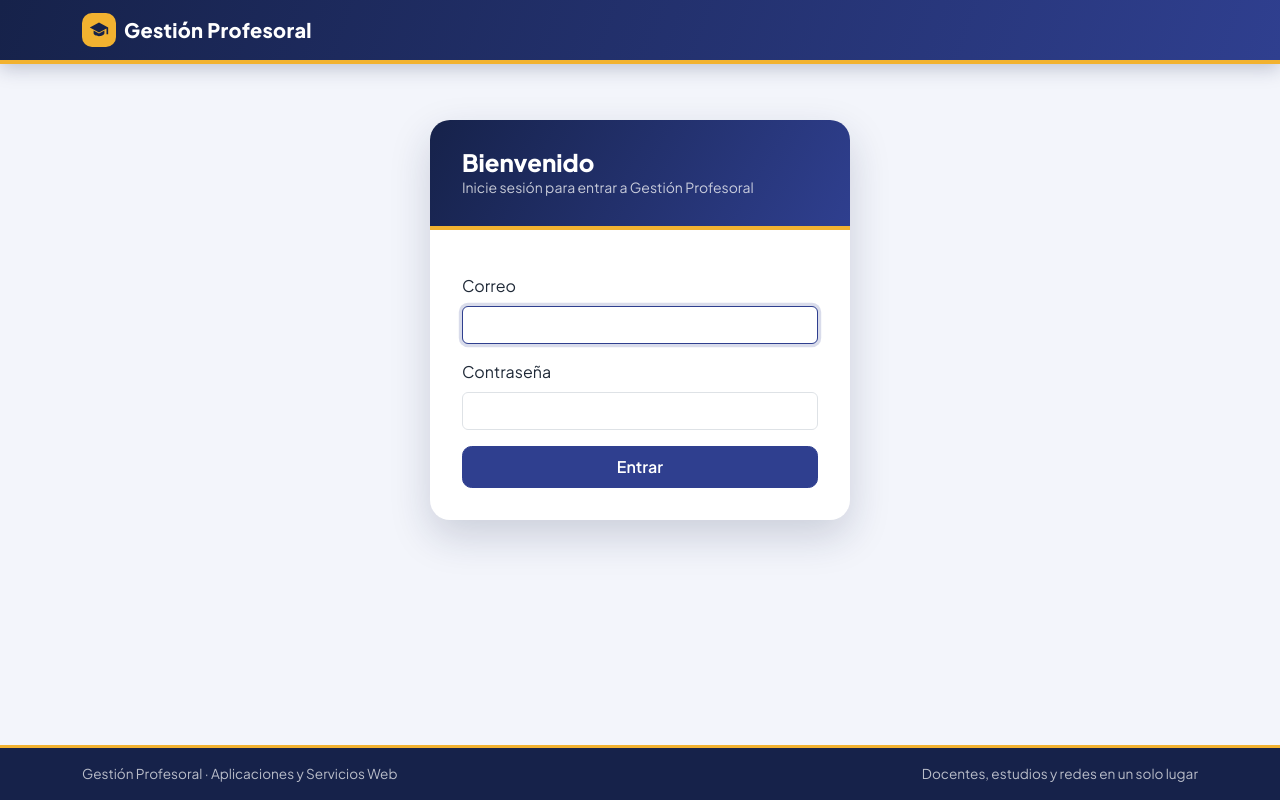
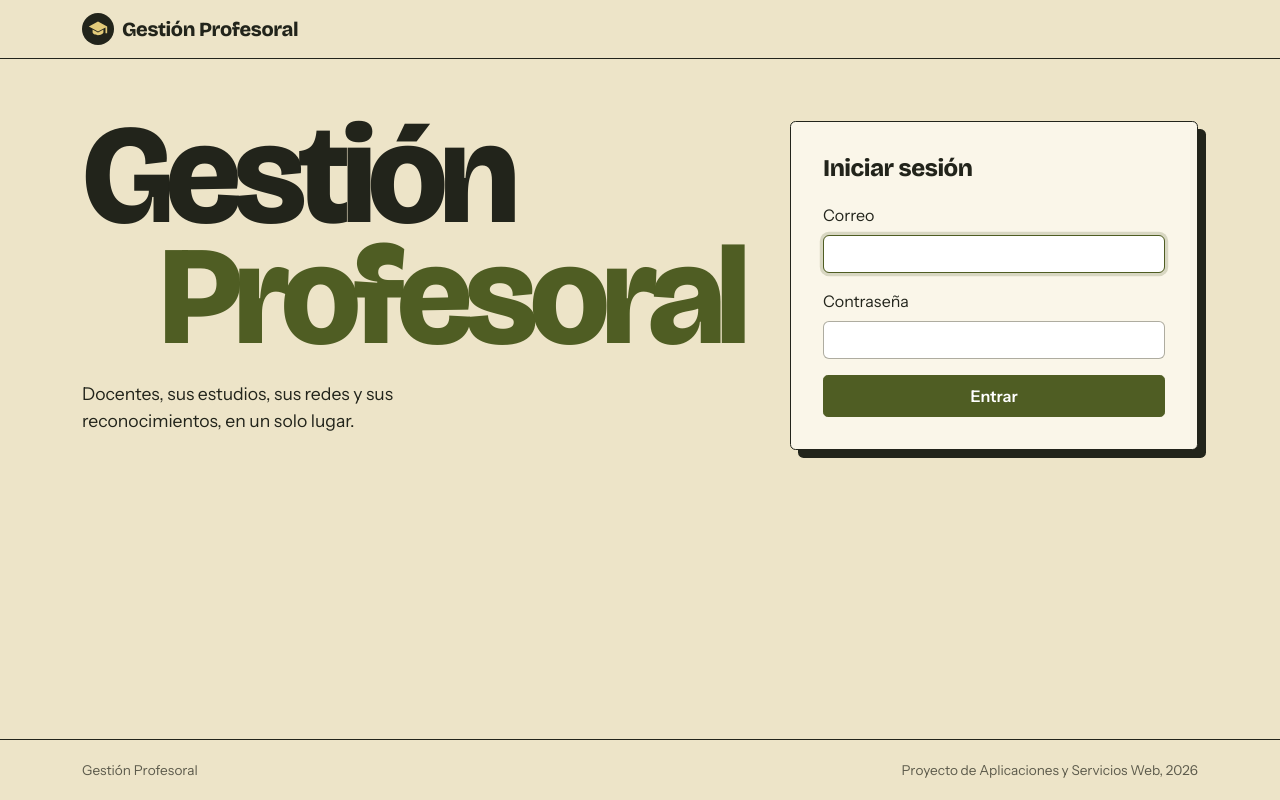
Before and after one commit to juanjosedh28-alt/proyecto_gestion_profesoral, an ASP.NET Core app: page /Sesion/Iniciar in a window 1280 px wide. Run offline with ASP.NET Core 8, Linux system fonts and the light colour scheme.

Commit message:
Front: tema arena y oliva inspirado en un sitio de Awwwards: titular grande, indice tipografico de las 16 tablas, entrada a dos columnas
Co-Authored-By: Claude Opus 5.5 <noreply@anthropic.com>
Claude-Session: https://claude.ai/code/session_01ARWuSf4dLYNHrEJH7h9gR9

```diff
--- a/front_razor/Pages/Sesion/Iniciar.cshtml
+++ b/front_razor/Pages/Sesion/Iniciar.cshtml
@@ -2,12 +2,14 @@
 @model front_razor.Pages.Sesion.IniciarModel
 @{ ViewData["Title"] = "Iniciar sesión"; }
 
+@* A la izquierda el nombre del módulo en grande; a la derecha, el formulario. *@
 <div class="gp-entrada">
-    <div class="gp-entrada-cabeza">
-        <h1 class="h4">Bienvenido</h1>
-        <div class="small opacity-75">Inicie sesión para entrar a Gestión Profesoral</div>
+    <div class="gp-entrada-marca">
+        <h1 class="gp-titular"><span>Gestión</span><span>Profesoral</span></h1>
+        <p>Docentes, sus estudios, sus redes y sus reconocimientos, en un solo lugar.</p>
     </div>
     <div class="gp-entrada-cuerpo">
+        <h2 class="h4">Iniciar sesión</h2>
         @if (Model.Aviso != null)
         {
             <div class="alert alert-warning">@Model.Aviso</div>
--- a/front_razor/Pages/Shared/_Layout.cshtml
+++ b/front_razor/Pages/Shared/_Layout.cshtml
@@ -21,7 +21,7 @@
     <title>@ViewData["Title"] - Gestión Profesoral</title>
     <link rel="stylesheet" href="https://cdn.jsdelivr.net/npm/bootstrap@5.3.3/dist/css/bootstrap.min.css" />
     <link rel="preconnect" href="https://fonts.googleapis.com" />
-    <link rel="stylesheet" href="https://fonts.googleapis.com/css2?family=Plus+Jakarta+Sans:wght@400;500;600;700;800&display=swap" />
+    <link rel="stylesheet" href="https://fonts.googleapis.com/css2?family=Bricolage+Grotesque:opsz,wght@12..96,500..800&family=Instrument+Sans:wght@400;500;600;700&display=swap" />
     @* El tema visual (colores, tarjetas, tablas): va después de Bootstrap para ajustarlo. *@
     <link rel="stylesheet" href="~/css/tema.css" asp-append-version="true" />
     <style>
@@ -34,7 +34,7 @@
     </style>
 </head>
 <body class="@(soloLectura ? "solo-lectura" : "")">
-    <nav class="navbar navbar-expand-lg navbar-dark gp-barra mb-4">
+    <nav class="navbar navbar-expand-lg navbar-light gp-barra mb-4">
         <div class="container">
             <a class="navbar-brand" href="/">
                 <span class="gp-logo" aria-hidden="true">
@@ -101,7 +101,7 @@
                             </li>
                         }
                     </ul>
-                    <div class="d-flex align-items-center gap-2 text-light small gp-usuario">
+                    <div class="d-flex align-items-center gap-2 small gp-usuario">
                         <span title="@SesionUsuario.Email(sesion)">@SesionUsuario.Nombre(sesion) <span class="gp-rol">@SesionUsuario.Roles(sesion)</span></span>
                         <form method="post" action="/Sesion/Salir" class="no-ocultar m-0">
                             @Html.AntiForgeryToken()
@@ -123,8 +123,8 @@
     </main>
     <footer class="gp-pie">
         <div class="container d-flex flex-wrap justify-content-between gap-2">
-            <span>Gestión Profesoral · Aplicaciones y Servicios Web</span>
-            <span>Docentes, estudios y redes en un solo lugar</span>
+            <span>Gestión Profesoral</span>
+            <span>Proyecto de Aplicaciones y Servicios Web, 2026</span>
         </div>
     </footer>
     <script src="https://cdn.jsdelivr.net/npm/bootstrap@5.3.3/dist/js/bootstrap.bundle.min.js"></script>
--- a/front_razor/wwwroot/css/tema.css
+++ b/front_razor/wwwroot/css/tema.css
@@ -2,134 +2,132 @@
    Tema visual de Gestión Profesoral.
    Solo cambia la apariencia: no esconde ni muestra nada (el modo consulta
    sigue en _Layout.cshtml). Va DESPUÉS de Bootstrap para poder ajustarlo.
-   Colores: azul noche (institucional), dorado (acento) y un color por grupo
-   de tablas, el mismo en el menú y en la página de inicio.
+
+   Idea: una página cálida, de arena y paja, con tipografía grande en vez de
+   cajas. Cada grupo de tablas tiene su color, el mismo en todo el sitio.
    ===================================================================== */
 :root {
-    --gp-noche: #16224a;
-    --gp-indigo: #2f3f8f;
-    --gp-dorado: #f2b230;
-    --gp-fondo: #f3f5fb;
-    --gp-texto: #1f2937;
-    --gp-catalogos: #0f8b8d;   /* verde azulado */
-    --gp-docentes: #3b5bdb;    /* azul */
-    --gp-relaciones: #8b5cf6;  /* violeta */
-    --gp-acceso: #e8590c;      /* naranja */
-    --bs-primary: #2f3f8f;
-    --bs-primary-rgb: 47, 63, 143;
-    --bs-link-color: #2f3f8f;
-    --bs-link-hover-color: #16224a;
-    --bs-body-font-family: "Plus Jakarta Sans", system-ui, -apple-system, "Segoe UI", sans-serif;
+    --gp-arena: #ede4c8;     /* fondo */
+    --gp-papel: #faf6e9;     /* superficies: tablas, formularios */
+    --gp-paja: #e3cb7a;      /* resaltado */
+    --gp-oliva: #4f5d23;     /* acción principal */
+    --gp-tinta: #22241b;     /* texto */
+    --gp-linea: rgba(34, 36, 27, .16);
+    --gp-catalogos: #4f5d23; /* oliva */
+    --gp-docentes: #2c5552;  /* pino */
+    --gp-relaciones: #8a6420;/* ocre */
+    --gp-acceso: #6a3b57;    /* ciruela */
+    --gp-display: "Bricolage Grotesque", "Instrument Sans", system-ui, sans-serif;
+
+    --bs-body-font-family: "Instrument Sans", system-ui, -apple-system, "Segoe UI", sans-serif;
+    --bs-body-color: var(--gp-tinta);
+    --bs-body-bg: var(--gp-arena);
+    --bs-primary: var(--gp-oliva);
+    --bs-primary-rgb: 79, 93, 35;
+    --bs-link-color: var(--gp-oliva);
+    --bs-link-color-rgb: 79, 93, 35;
+    --bs-link-hover-color: var(--gp-tinta);
+    --bs-border-color: var(--gp-linea);
+    --bs-secondary-color: #5d5b4c;
 }
 
-body {
-    background: var(--gp-fondo);
-    color: var(--gp-texto);
-    min-height: 100vh;
-    display: flex;
-    flex-direction: column;
+body { min-height: 100vh; display: flex; flex-direction: column; }
+main { flex: 1; }
+::selection { background: var(--gp-paja); color: var(--gp-tinta); }
+:focus-visible { outline: 3px solid var(--gp-oliva); outline-offset: 2px; }
+
+h1, h2, h3, .h1, .h2, .h3, .h4 { font-family: var(--gp-display); letter-spacing: -.02em; color: var(--gp-tinta); }
+main h1.h3 { font-size: clamp(1.8rem, 3vw, 2.4rem); font-weight: 800; margin-bottom: 1.25rem !important; }
+
+/* ---------- Barra superior: arena, con una línea de tinta ---------- */
+.gp-barra { background: var(--gp-arena); border-bottom: 1px solid var(--gp-tinta); }
+.gp-barra .navbar-brand { font-family: var(--gp-display); font-weight: 800; letter-spacing: -.02em; color: var(--gp-tinta); display: flex; align-items: center; gap: .5rem; }
+.gp-barra .navbar-brand .gp-logo { width: 32px; height: 32px; border-radius: 50%; background: var(--gp-tinta); color: var(--gp-paja); display: inline-flex; align-items: center; justify-content: center; }
+.gp-barra .nav-link { color: var(--gp-tinta) !important; font-weight: 500; }
+.gp-barra .nav-link:hover, .gp-barra .nav-link.show { text-decoration: underline; text-decoration-color: var(--gp-oliva); text-decoration-thickness: 2px; text-underline-offset: 6px; }
+.gp-barra .dropdown-menu { background: var(--gp-papel); border: 1px solid var(--gp-tinta); border-radius: .25rem; box-shadow: 4px 4px 0 var(--gp-tinta); padding: .35rem; }
+.gp-barra .dropdown-item { border-radius: .2rem; color: var(--gp-tinta); }
+.gp-barra .dropdown-item:hover, .gp-barra .dropdown-item:focus { background: var(--gp-paja); }
+.gp-usuario { gap: .75rem !important; }
+.gp-rol { background: var(--gp-tinta); color: var(--gp-paja); font-weight: 600; border-radius: 999px; padding: .1rem .6rem; font-size: .75rem; margin-left: .25rem; }
+.gp-usuario .btn-outline-light { --bs-btn-color: var(--gp-tinta); --bs-btn-border-color: var(--gp-tinta); --bs-btn-hover-bg: var(--gp-tinta); --bs-btn-hover-color: var(--gp-arena); --bs-btn-hover-border-color: var(--gp-tinta); }
+
+/* ---------- Portada: el nombre del módulo en grande ---------- */
+.gp-portada { padding: 2.5rem 0 3rem; border-bottom: 1px solid var(--gp-tinta); margin-bottom: 1rem; }
+.gp-titular { font-family: var(--gp-display); font-weight: 800; line-height: .86; letter-spacing: -.055em; margin: 0; font-size: clamp(3.5rem, 11vw, 9.5rem); color: var(--gp-tinta); }
+.gp-titular span { display: block; }
+.gp-titular span + span { color: var(--gp-oliva); padding-left: .55em; }
+.gp-saludo { max-width: 46ch; font-size: 1.15rem; margin: 1.75rem 0 0; }
+.gp-saludo strong { background: var(--gp-paja); padding: 0 .25rem; }
+
+/* El único movimiento sin que la persona haga nada: el titular entra al cargar. */
+@media (prefers-reduced-motion: no-preference) {
+    .gp-titular span { animation: gp-entra .9s cubic-bezier(.2, .7, .2, 1) both; }
+    .gp-titular span + span { animation-delay: .12s; }
+    @keyframes gp-entra { from { opacity: 0; transform: translateY(.35em); } to { opacity: 1; transform: none; } }
 }
-main { flex: 1; }
 
-/* ---------- Barra superior ---------- */
-.gp-barra {
-    background: linear-gradient(110deg, var(--gp-noche) 0%, var(--gp-indigo) 100%);
-    border-bottom: 4px solid var(--gp-dorado);
-    box-shadow: 0 4px 18px rgba(22, 34, 74, .25);
-}
-.gp-barra .navbar-brand { font-weight: 800; letter-spacing: .3px; display: flex; align-items: center; gap: .5rem; }
-.gp-barra .navbar-brand .gp-logo {
-    width: 34px; height: 34px; border-radius: 10px;
-    background: var(--gp-dorado); color: var(--gp-noche);
-    display: inline-flex; align-items: center; justify-content: center;
-}
-.gp-barra .nav-link { color: rgba(255, 255, 255, .85) !important; font-weight: 500; border-radius: .5rem; }
-.gp-barra .nav-link:hover, .gp-barra .nav-link.show { color: #fff !important; background: rgba(255, 255, 255, .12); }
-.gp-barra .dropdown-menu { border: 0; border-radius: .75rem; box-shadow: 0 12px 30px rgba(22, 34, 74, .18); padding: .4rem; }
-.gp-barra .dropdown-item { border-radius: .5rem; }
-.gp-barra .dropdown-item:hover { background: #eef1fb; color: var(--gp-noche); }
-.gp-usuario { background: rgba(255, 255, 255, .12); border-radius: 999px; padding: .25rem .4rem .25rem .8rem; }
-.gp-rol { background: var(--gp-dorado); color: var(--gp-noche); font-weight: 700; border-radius: 999px; padding: .1rem .55rem; font-size: .75rem; }
-
-/* ---------- Títulos y contenido ---------- */
-main h1, main .h3 { font-weight: 800; color: var(--gp-noche); }
-main > h1, main > .d-flex > h1, main > div > h1.h3 { border-left: 6px solid var(--gp-dorado); padding-left: .65rem; }
-
-.table-responsive, main > form, .gp-panel {
-    background: #fff;
-    border-radius: 1rem;
-    box-shadow: 0 6px 20px rgba(22, 34, 74, .07);
-    padding: 1rem 1.25rem;
-}
-.table { margin-bottom: 0; }
-.table thead th {
-    background: var(--gp-noche); color: #fff; font-weight: 600;
-    border: 0; white-space: nowrap;
-}
-.table thead th:first-child { border-top-left-radius: .6rem; }
-.table thead th:last-child { border-top-right-radius: .6rem; }
-.table-striped > tbody > tr:nth-of-type(odd) > * { --bs-table-striped-bg: #f6f8fd; }
-.table-hover > tbody > tr:hover > *, .table > tbody > tr:hover > * { background-color: #eef2ff; }
-
-.btn { border-radius: .6rem; font-weight: 600; }
-.btn-primary { background: var(--gp-indigo); border-color: var(--gp-indigo); }
-.btn-primary:hover, .btn-primary:focus { background: var(--gp-noche); border-color: var(--gp-noche); }
-.form-control:focus, .form-select:focus { border-color: var(--gp-indigo); box-shadow: 0 0 0 .2rem rgba(47, 63, 143, .18); }
-.alert { border: 0; border-radius: .8rem; box-shadow: 0 3px 10px rgba(0, 0, 0, .04); }
-.alert-info { background: #fff6dd; color: #7a5200; border-left: 5px solid var(--gp-dorado); }
-
-/* ---------- Página de inicio ---------- */
-.gp-portada {
-    background: linear-gradient(120deg, var(--gp-noche), var(--gp-indigo) 60%, #4c63c7);
-    color: #fff; border-radius: 1.25rem; padding: 2rem 2.25rem; margin-bottom: 1.5rem;
-    position: relative; overflow: hidden; box-shadow: 0 10px 30px rgba(22, 34, 74, .25);
-}
-.gp-portada::after {   /* círculos dorados de fondo */
-    content: ""; position: absolute; right: -60px; top: -60px; width: 240px; height: 240px;
-    border-radius: 50%; border: 40px solid rgba(242, 178, 48, .25);
-}
-.gp-portada h1 { color: #fff; font-weight: 800; border: 0; padding: 0; }
-.gp-portada p { color: rgba(255, 255, 255, .85); margin: 0; }
-
-.gp-grupo { display: flex; align-items: center; gap: .6rem; margin: 1.75rem 0 1rem; font-weight: 800; color: var(--gp-noche); }
-.gp-grupo .gp-punto { width: 14px; height: 14px; border-radius: 50%; background: var(--gp-color); box-shadow: 0 0 0 4px color-mix(in srgb, var(--gp-color) 25%, transparent); }
-
+/* ---------- Índice de tablas: grupo a la izquierda, tablas a la derecha ---------- */
+.gp-indice { display: grid; grid-template-columns: minmax(0, 1fr) minmax(0, 2fr); gap: 1rem 3rem; padding: 2.25rem 0; }
+.gp-indice header h2 { font-size: 1.9rem; font-weight: 800; margin: 0 0 .35rem; color: var(--gp-color); }
+.gp-indice header p { color: var(--bs-secondary-color); margin: 0; max-width: 30ch; }
 .gp-catalogos { --gp-color: var(--gp-catalogos); }
 .gp-docentes { --gp-color: var(--gp-docentes); }
 .gp-relaciones { --gp-color: var(--gp-relaciones); }
 .gp-acceso { --gp-color: var(--gp-acceso); }
 
-.gp-tarjetas .card {
-    border: 0; border-radius: 1rem; border-top: 5px solid var(--gp-color);
-    box-shadow: 0 6px 18px rgba(22, 34, 74, .08);
-    transition: transform .15s ease, box-shadow .15s ease;
+.gp-lista { list-style: none; margin: 0; padding: 0; border-top: 1px solid var(--gp-tinta); }
+.gp-lista li { border-bottom: 1px solid var(--gp-linea); }
+.gp-lista a {
+    display: grid; grid-template-columns: 2.5rem 1fr auto; align-items: baseline; gap: 1rem;
+    padding: .85rem .5rem; color: var(--gp-tinta); text-decoration: none;
+    background: linear-gradient(var(--gp-paja), var(--gp-paja)) no-repeat 0 100% / 0 100%;
+    transition: background-size .25s ease;
 }
-.gp-tarjetas .card:hover { transform: translateY(-4px); box-shadow: 0 14px 28px rgba(22, 34, 74, .16); }
-.gp-tarjetas .card h3 { color: var(--gp-noche); font-weight: 700; }
-.gp-tarjetas .card .gp-num {
-    display: inline-flex; align-items: center; justify-content: center;
-    width: 28px; height: 28px; border-radius: 8px; margin-right: .45rem;
-    background: color-mix(in srgb, var(--gp-color) 15%, #fff); color: var(--gp-color); font-weight: 800; font-size: .85rem;
+.gp-acceso .gp-lista a { grid-template-columns: 1fr auto; }
+.gp-lista a:hover, .gp-lista a:focus-visible { background-size: 100% 100%; }
+.gp-num { font-family: var(--gp-display); font-weight: 700; color: var(--gp-color); font-variant-numeric: tabular-nums; }
+.gp-nombre { font-family: var(--gp-display); font-weight: 600; font-size: clamp(1.15rem, 2vw, 1.45rem); letter-spacing: -.01em; }
+.gp-nota { color: var(--bs-secondary-color); font-size: .9rem; text-align: right; }
+.gp-maestro .gp-nombre { font-size: clamp(1.5rem, 3vw, 2.1rem); font-weight: 800; }
+
+@media (max-width: 767.98px) {
+    .gp-indice { grid-template-columns: 1fr; }
+    .gp-lista a { grid-template-columns: 2rem 1fr; }
+    .gp-lista a { row-gap: .1rem; }
+    .gp-nota { grid-column: 2; text-align: left; }
 }
-.gp-tarjetas .card.gp-maestro { background: linear-gradient(135deg, #fff 60%, color-mix(in srgb, var(--gp-color) 10%, #fff)); }
 
-/* ---------- Iniciar sesión ---------- */
-.gp-entrada { max-width: 420px; margin: 2rem auto; background: #fff; border-radius: 1.25rem; overflow: hidden; box-shadow: 0 16px 40px rgba(22, 34, 74, .18); }
-.gp-entrada-cabeza { background: linear-gradient(120deg, var(--gp-noche), var(--gp-indigo)); color: #fff; padding: 1.75rem 2rem; border-bottom: 4px solid var(--gp-dorado); }
-.gp-entrada-cabeza h1 { color: #fff; border: 0; padding: 0; margin: 0; }
-.gp-entrada-cuerpo { padding: 1.75rem 2rem 2rem; }
+/* ---------- Tablas y formularios: papel sobre arena ---------- */
+.table-responsive, main > form, .gp-panel { background: var(--gp-papel); border: 1px solid var(--gp-tinta); border-radius: .35rem; padding: 1rem 1.25rem; }
+.table { --bs-table-bg: transparent; margin-bottom: 0; }
+.table thead th { background: transparent; color: var(--gp-tinta); font-family: var(--gp-display); font-weight: 700; border-bottom: 2px solid var(--gp-tinta); white-space: nowrap; }
+.table-striped > tbody > tr:nth-of-type(odd) > * { --bs-table-striped-bg: rgba(227, 203, 122, .18); }
+.table > tbody > tr:hover > * { background-color: rgba(227, 203, 122, .35); }
+.form-control, .form-select { background-color: #fff; border-color: rgba(34, 36, 27, .35); }
+.form-control:focus, .form-select:focus { background-color: #fff; border-color: var(--gp-oliva); box-shadow: 0 0 0 .2rem rgba(79, 93, 35, .2); }
 
-/* ---------- Páginas de aviso (sin permiso, no encontrada, sin conexión) ---------- */
-.gp-aviso { max-width: 560px; margin: 2rem auto; background: #fff; border-radius: 1.25rem; padding: 2.5rem 2rem; text-align: center; box-shadow: 0 10px 30px rgba(22, 34, 74, .1); }
-.gp-aviso .gp-icono { width: 72px; height: 72px; border-radius: 50%; margin: 0 auto 1rem; display: flex; align-items: center; justify-content: center; background: #fff1e6; color: var(--gp-acceso); }
+.btn { border-radius: .3rem; font-weight: 600; }
+.btn-primary { --bs-btn-bg: var(--gp-oliva); --bs-btn-border-color: var(--gp-oliva); --bs-btn-hover-bg: var(--gp-tinta); --bs-btn-hover-border-color: var(--gp-tinta); --bs-btn-active-bg: var(--gp-tinta); }
+.btn-outline-primary { --bs-btn-color: var(--gp-oliva); --bs-btn-border-color: var(--gp-oliva); --bs-btn-hover-bg: var(--gp-oliva); --bs-btn-hover-border-color: var(--gp-oliva); --bs-btn-active-bg: var(--gp-tinta); }
+.btn-secondary { --bs-btn-bg: transparent; --bs-btn-color: var(--gp-tinta); --bs-btn-border-color: var(--gp-tinta); --bs-btn-hover-bg: var(--gp-tinta); --bs-btn-hover-border-color: var(--gp-tinta); }
+.badge.bg-success { background: var(--gp-oliva) !important; }
+main code { color: var(--gp-tinta); background: rgba(227, 203, 122, .45); padding: .05rem .35rem; border-radius: .2rem; }
+
+.alert { border-radius: .3rem; border: 1px solid currentColor; }
+.alert-info { background: var(--gp-paja); color: var(--gp-tinta); border-color: var(--gp-tinta); }
+
+/* ---------- Iniciar sesión: el nombre grande a un lado, el formulario al otro ---------- */
+.gp-entrada { display: grid; grid-template-columns: 1.3fr 1fr; gap: 3rem; align-items: end; padding: 2rem 0 3rem; }
+.gp-entrada-marca p { max-width: 34ch; font-size: 1.1rem; margin-top: 1.5rem; }
+.gp-entrada-cuerpo { background: var(--gp-papel); border: 1px solid var(--gp-tinta); border-radius: .35rem; box-shadow: 8px 8px 0 var(--gp-tinta); padding: 2rem; }
+.gp-entrada-cuerpo h2 { font-weight: 800; margin-bottom: 1.25rem; }
+@media (max-width: 767.98px) { .gp-entrada { grid-template-columns: 1fr; gap: 1.5rem; } }
+
+/* ---------- Avisos: sin permiso, no encontrada, sin conexión ---------- */
+.gp-aviso { max-width: 560px; margin: 2rem auto; background: var(--gp-papel); border: 1px solid var(--gp-tinta); border-radius: .35rem; box-shadow: 8px 8px 0 var(--gp-tinta); padding: 2.5rem 2rem; text-align: center; }
+.gp-aviso h1 { font-weight: 800; }
+.gp-aviso .gp-icono { width: 72px; height: 72px; border-radius: 50%; margin: 0 auto 1rem; display: flex; align-items: center; justify-content: center; background: var(--gp-paja); color: var(--gp-tinta); }
 
 /* ---------- Pie ---------- */
-.gp-pie { background: var(--gp-noche); color: rgba(255, 255, 255, .7); font-size: .85rem; padding: 1rem 0; border-top: 3px solid var(--gp-dorado); }
-
-/* ---------- Ajustes finos ---------- */
-.gp-aviso h1, .gp-entrada-cabeza h1 { border: 0 !important; padding: 0 !important; font-weight: 800; }
-.gp-usuario { border-radius: 1rem; }
-.btn-outline-primary { --bs-btn-color: var(--gp-indigo); --bs-btn-border-color: var(--gp-indigo); --bs-btn-hover-bg: var(--gp-indigo); --bs-btn-hover-border-color: var(--gp-indigo); --bs-btn-active-bg: var(--gp-noche); }
-.badge.bg-success { background: var(--gp-catalogos) !important; }
-
-main code { color: var(--gp-indigo); background: #eef1fb; padding: .1rem .35rem; border-radius: .35rem; }
+.gp-pie { border-top: 1px solid var(--gp-tinta); color: var(--bs-secondary-color); font-size: .85rem; padding: 1.25rem 0; }
```
Also changed, not shown: front_razor/Pages/Index.cshtml (+51 -52 lines).
